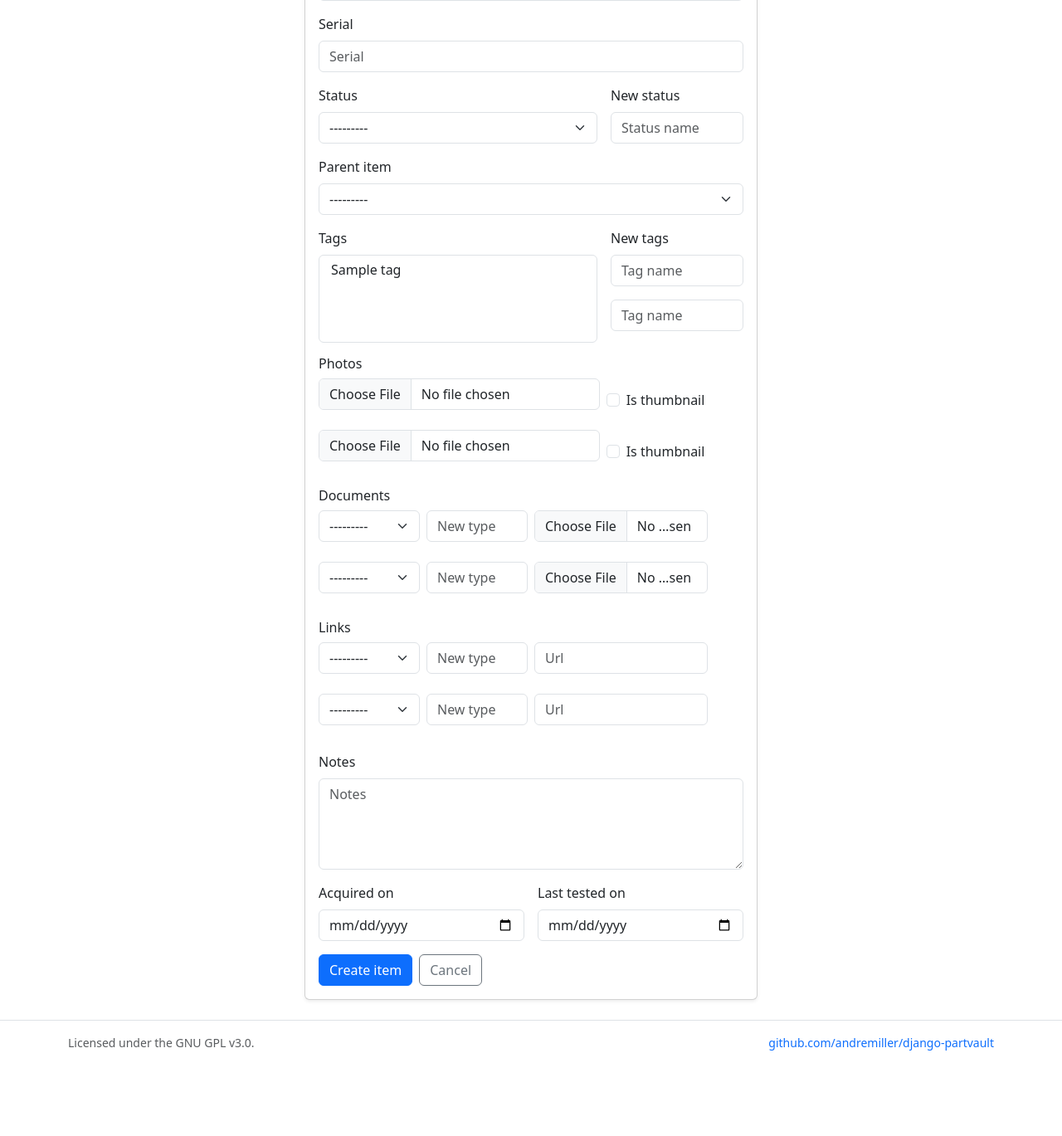
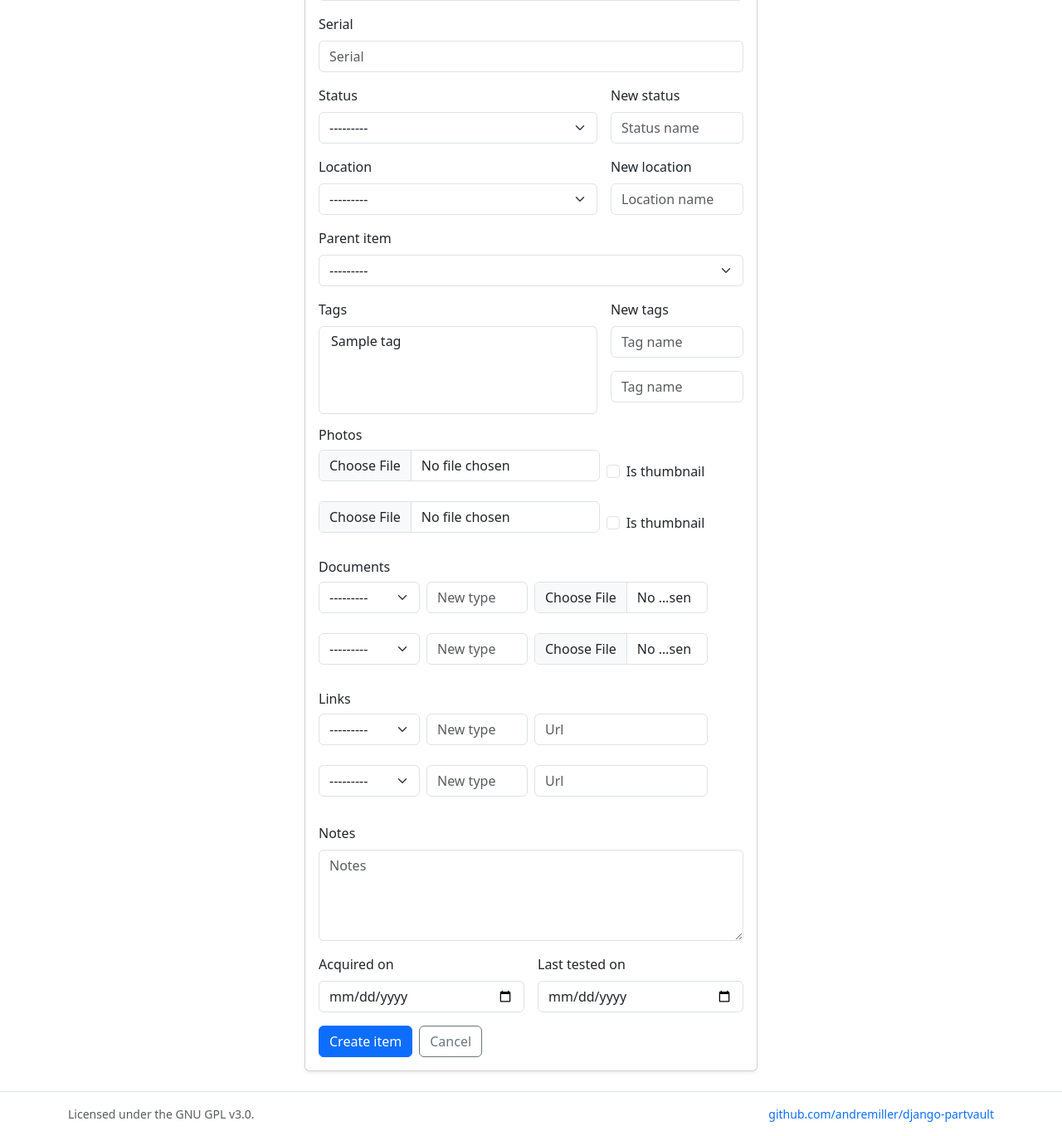
Before and after one commit to andremiller/django-partvault, a Django app: page /items/new/ in a window 1280 px wide. Shown: the part 641-2010 px from the top of the page at 83% size. Before the commit the page ends 1907 px from the top, so only its background shows below. Run offline with Django 5.2, Linux system fonts and the light colour scheme; a user stored in the database is signed in; tables that the repository leaves empty hold one stand-in row (values such as "Sample post"); some libraries are stand-ins or nearby versions.

Commit message:
Added Location model and dropdown on item

```diff
--- a/partvault/admin.py
+++ b/partvault/admin.py
@@ -9,6 +9,7 @@ from .models import (
     Item,
     Link,
     LinkType,
+    Location,
     Manufacturer,
     Photo,
     Profile,
@@ -40,6 +41,7 @@ class ItemAdmin(admin.ModelAdmin):
 admin.site.register(AssetTagSequence)
 admin.site.register(Collection)
 admin.site.register(Category)
+admin.site.register(Location)
 admin.site.register(Manufacturer)
 admin.site.register(Status)
 admin.site.register(Tag)
--- a/partvault/forms.py
+++ b/partvault/forms.py
@@ -10,6 +10,7 @@ from .models import (
     Document,
     Item,
     Link,
+    Location,
     Manufacturer,
     Photo,
     Profile,
@@ -58,6 +59,7 @@ class ItemForm(forms.ModelForm):
             "collection",
             "name",
             "category",
+            "location",
             "manufacturer",
             "model",
             "revision",
@@ -103,6 +105,7 @@ class ItemForm(forms.ModelForm):
     def _limit_related_querysets(self, collection):
         if collection is None:
             self.fields["category"].queryset = Category.objects.none()
+            self.fields["location"].queryset = Location.objects.none()
             self.fields["manufacturer"].queryset = Manufacturer.objects.none()
             self.fields["status"].queryset = Status.objects.none()
             self.fields["parent_item"].queryset = Item.objects.none()
@@ -110,6 +113,9 @@ class ItemForm(forms.ModelForm):
             return
 
         self.fields["category"].queryset = Category.objects.filter(
+            collection=collection
+        )
+        self.fields["location"].queryset = Location.objects.filter(
             collection=collection
         )
         self.fields["manufacturer"].queryset = Manufacturer.objects.filter(
@@ -127,6 +133,7 @@ class ItemForm(forms.ModelForm):
         collection = cleaned_data.get("collection")
         related_fields = [
             "category",
+            "location",
             "manufacturer",
             "status",
             "parent_item",
@@ -161,6 +168,15 @@ class UserProfileForm(forms.ModelForm):
 class CategoryForm(forms.ModelForm):
     class Meta:
         model = Category
+        fields = ["name"]
+
+    def clean_name(self):
+        return self.cleaned_data["name"].strip()
+
+
+class LocationForm(forms.ModelForm):
+    class Meta:
+        model = Location
         fields = ["name"]
 
     def clean_name(self):
--- a/partvault/models.py
+++ b/partvault/models.py
@@ -66,6 +66,17 @@ class Category(models.Model):
         return self.name
 
 
+class Location(models.Model):
+    collection = models.ForeignKey(Collection, on_delete=models.CASCADE)
+    name = models.CharField(max_length=120)
+
+    class Meta:
+        verbose_name_plural = "locations"
+
+    def __str__(self) -> str:
+        return self.name
+
+
 class Tag(models.Model):
     collection = models.ForeignKey(Collection, on_delete=models.CASCADE)
     name = models.CharField(max_length=60)
@@ -101,6 +112,9 @@ class Item(models.Model):
     name = models.CharField(max_length=200)
     category = models.ForeignKey(
         Category, null=True, blank=True, on_delete=models.SET_NULL
+    )
+    location = models.ForeignKey(
+        Location, null=True, blank=True, on_delete=models.SET_NULL
     )
     manufacturer = models.ForeignKey(
         Manufacturer, null=True, blank=True, on_delete=models.SET_NULL
--- a/partvault/templates/partvault/item_form.html
+++ b/partvault/templates/partvault/item_form.html
@@ -47,6 +47,18 @@
                             {{ status_formset.management_form }}
                             {% for related_form in status_formset %}
                                 {% bootstrap_field related_form.name show_label=False placeholder="Status name" %}
+                            {% endfor %}
+                        </div>
+                    </div>
+                    <div class="row g-3">
+                        <div class="col-md-8">
+                            {% bootstrap_field form.location %}
+                        </div>
+                        <div class="col-md-4">
+                            <label class="form-label">New location</label>
+                            {{ location_formset.management_form }}
+                            {% for related_form in location_formset %}
+                                {% bootstrap_field related_form.name show_label=False placeholder="Location name" %}
                             {% endfor %}
                         </div>
                     </div>
--- a/partvault/views.py
+++ b/partvault/views.py
@@ -20,6 +20,7 @@ from .models import (
     Item,
     Link,
     LinkType,
+    Location,
     Manufacturer,
     Photo,
     Profile,
@@ -32,6 +33,7 @@ from .forms import (
     DocumentForm,
     ItemForm,
     LinkForm,
+    LocationForm,
     ManufacturerForm,
     PhotoForm,
     ProfileForm,
@@ -132,7 +134,7 @@ def items(request, collection_id):
             request.user.profile.save(update_fields=["active_collection"])
     item_list = (
         Item.objects.filter(collection=collection)
-        .select_related("category", "manufacturer", "status")
+        .select_related("category", "location", "manufacturer", "status")
         .prefetch_related("tags")
         .prefetch_related(
             Prefetch(
@@ -181,11 +183,13 @@ def item_by_asset_tag(request, asset_tag):
 
 def _build_item_formsets(post_data=None):
     CategoryFormSet = formset_factory(CategoryForm, extra=1)
+    LocationFormSet = formset_factory(LocationForm, extra=1)
     ManufacturerFormSet = formset_factory(ManufacturerForm, extra=1)
     StatusFormSet = formset_factory(StatusForm, extra=1)
     TagFormSet = formset_factory(TagForm, extra=2)
     return {
         "category_formset": CategoryFormSet(post_data, prefix="category"),
+        "location_formset": LocationFormSet(post_data, prefix="location"),
         "manufacturer_formset": ManufacturerFormSet(post_data, prefix="manufacturer"),
         "status_formset": StatusFormSet(post_data, prefix="status"),
         "tag_formset": TagFormSet(post_data, prefix="tag"),
@@ -294,6 +298,9 @@ def item_create(request):
                 new_categories = _save_inline_objects(
                     formsets["category_formset"], Category, collection
                 )
+                new_locations = _save_inline_objects(
+                    formsets["location_formset"], Location, collection
+                )
                 new_manufacturers = _save_inline_objects(
                     formsets["manufacturer_formset"], Manufacturer, collection
                 )
@@ -305,13 +312,17 @@ def item_create(request):
                 )
                 if not item.category and new_categories:
                     item.category = new_categories[0]
+                if not item.location and new_locations:
+                    item.location = new_locations[0]
                 if not item.manufacturer and new_manufacturers:
                     item.manufacturer = new_manufacturers[0]
                 if not item.status and new_statuses:
                     item.status = new_statuses[0]
                 if new_tags:
                     item.tags.add(*new_tags)
-                item.save(update_fields=["category", "manufacturer", "status"])
+                item.save(
+                    update_fields=["category", "location", "manufacturer", "status"]
+                )
                 messages.success(request, "Item created.")
                 return redirect("item", item_id=item.id)
     else:
@@ -360,6 +371,9 @@ def item_edit(request, item_id):
                 new_categories = _save_inline_objects(
                     formsets["category_formset"], Category, collection
                 )
+                new_locations = _save_inline_objects(
+                    formsets["location_formset"], Location, collection
+                )
                 new_manufacturers = _save_inline_objects(
                     formsets["manufacturer_formset"], Manufacturer, collection
                 )
@@ -371,13 +385,17 @@ def item_edit(request, item_id):
                 )
                 if not item.category and new_categories:
                     item.category = new_categories[0]
+                if not item.location and new_locations:
+                    item.location = new_locations[0]
                 if not item.manufacturer and new_manufacturers:
                     item.manufacturer = new_manufacturers[0]
                 if not item.status and new_statuses:
                     item.status = new_statuses[0]
                 if new_tags:
                     item.tags.add(*new_tags)
-                item.save(update_fields=["category", "manufacturer", "status"])
+                item.save(
+                    update_fields=["category", "location", "manufacturer", "status"]
+                )
                 messages.success(request, "Item updated.")
                 return redirect("item", item_id=item.id)
     else:
```
Also changed, not shown: partvault/templates/partvault/item_detail.html (+6 -6 lines), partvault/migrations/0010_location_item_location.py (added).
